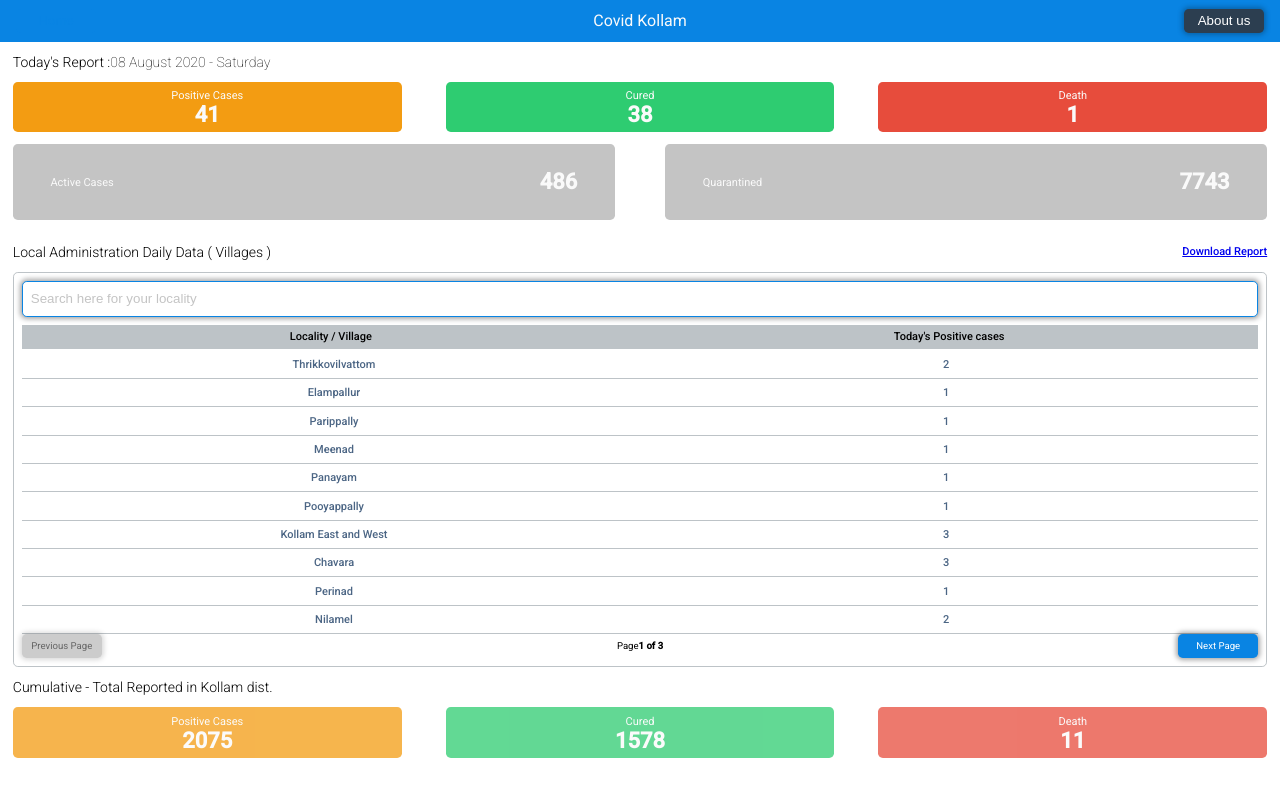
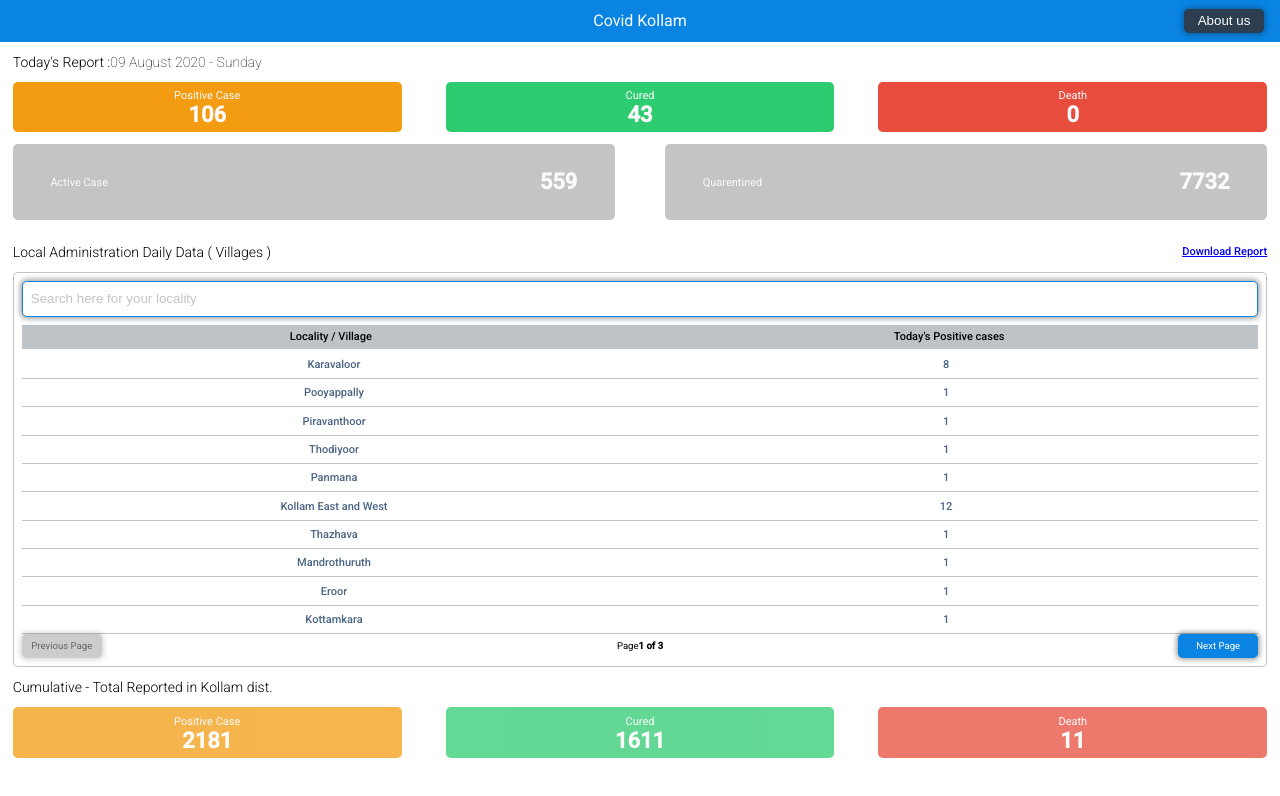
Before and after one commit to hkvongit/covid-kollam, a React (Create React App) app: page / in a window 1280 px wide. Shown: the top 796 px of the page. Built offline with nearby package versions, Linux system fonts and the light colour scheme.

Commit message:
august09

```diff
--- /dev/null
+++ b/src/data/2020-08-09-18-13.json
@@ -0,0 +1,145 @@
+{
+    "TodaysReportData": {
+        "title": "Today's Report",
+        "date": "09 August 2020 - Sunday",
+        "statusCardDataMain": [
+            {
+                "title": "Positive Case",
+                "count": "106",
+                "backgroundColor": "var(--status-yellow)"
+            },
+            {
+                "title": "Cured",
+                "count": "43",
+                "backgroundColor": "var(--status-green)"
+            },
+            {
+                "title": "Death",
+                "count": "0",
+                "backgroundColor": "var(--status-red)"
+            }
+        ],
+        "statusCardDataSub": [
+            {
+                "title": "Active Case",
+                "count": "559",
+                "backgroundColor": "var(--status-yellow)"
+            },
+            {
+                "title": "Quarentined",
+                "count": "7732",
+                "backgroundColor": "var(--status-green)"
+            }
+        ]
+    },
+    "VillageStatsData": [
+        {
+            "locality": "Karavaloor",
+            "count": "8"
+        },
+        {
+            "locality": "Pooyappally",
+            "count": "1"
+        },
+        {
+            "locality": "Piravanthoor",
+            "count": "1"
+        },
+        {
+            "locality": "Thodiyoor",
+            "count": "1"
+        },
+        {
+            "locality": "Panmana",
+            "count": "1"
+        },
+        {
+            "locality": "Kollam East and West",
+            "count": "12"
+        },
+        {
+            "locality": "Thazhava",
+            "count": "1"
+        },
+        {
+            "locality": "Mandrothuruth",
+            "count": "1"
+        },
+        {
+            "locality": "Eroor",
+            "count": "1"
+        },
+        {
+            "locality": "Kottamkara",
+            "count": "1"
+        },
+        {
+            "locality": "Kalluvathukkal",
+            "count": "3"
+        },
+        {
+            "locality": "Kottarakkara",
+            "count": "2"
+        },
+        {
+            "locality": "Anchal",
+            "count": "2"
+        },
+        {
+            "locality": "Kilikollur",
+            "count": "1"
+        },
+        {
+            "locality": "Punalur",
+            "count": "3"
+        },
+        {
+            "locality": "Clappana",
+            "count": "2"
+        },
+        {
+            "locality": "Chavara",
+            "count": "2"
+        },
+        {
+            "locality": "Thenmala",
+            "count": "6"
+        },
+        {
+            "locality": "Kulathupuzha",
+            "count": "2"
+        },
+        {
+            "locality": "Kavanad",
+            "count": "1"
+        },
+        {
+            "locality": "Shakthikulangara Village",
+            "count": "2"
+        },
+        {
+            "locality": "Others District jail",
+            "count": "52"
+        }
+    ],
+    "TotalReportData": {
+        "title": "Cumulative - Total Reported in Kollam dist.",
+        "statusCardDataMain": [
+            {
+                "title": "Positive Case",
+                "count": "2181",
+                "backgroundColor": "var(--status-yellow)"
+            },
+            {
+                "title": "Cured",
+                "count": "1611",
+                "backgroundColor": "var(--status-green)"
+            },
+            {
+                "title": "Death",
+                "count": "11",
+                "backgroundColor": "var(--status-red)"
+            }
+        ]
+    }
+}
--- a/src/data/index.js
+++ b/src/data/index.js
@@ -1,5 +1,5 @@
-import Data from './2020-08-08-18-06.json'
+import Data from './2020-08-09-18-13.json'
 export default Data
 
-export const downloadLink = "https://drive.google.com/file/d/1TO96TgMNkQqAo8sIIf0MsVypNBR8AS3x/view?usp=sharing"
+export const downloadLink = "https://drive.google.com/file/d/1LUSQWpmlt1Hkd8448n5Cws3rmi0Kb7b1/view?usp=sharing"
 // code editor
```
